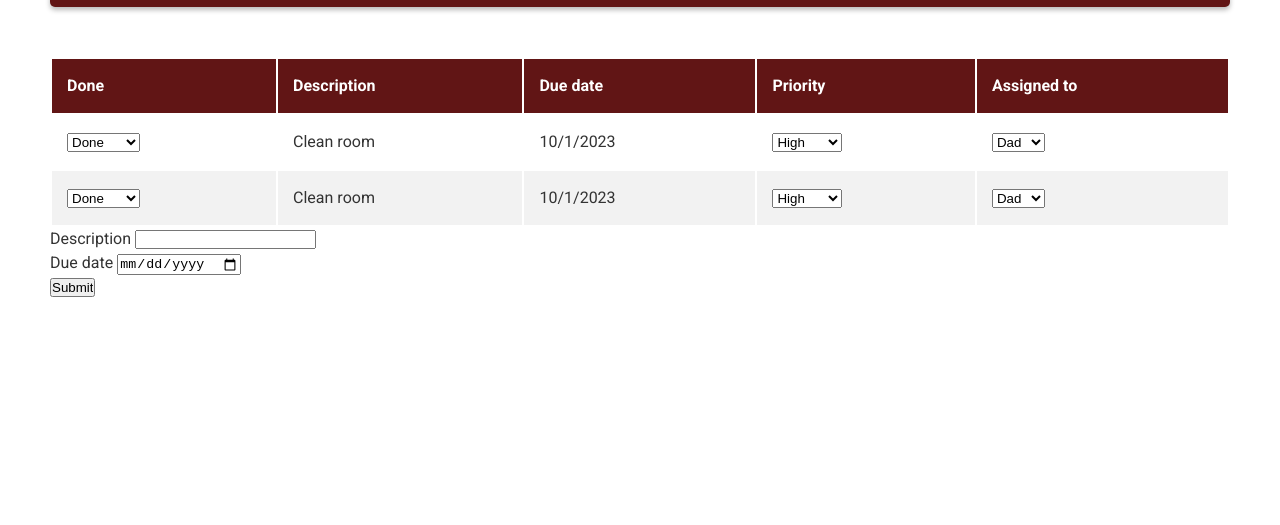
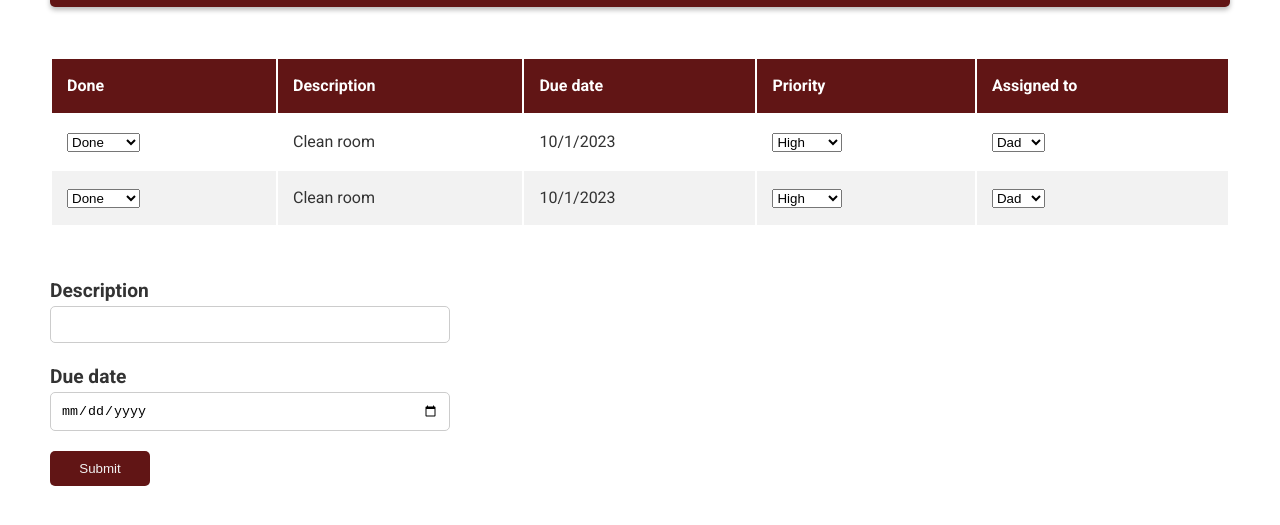
Before and after one commit to DevArtist254/todoList, a plain HTML site: page index.html in a window 1280 px wide. Shown: the part 197-722 px from the top of the page. Drawn offline with Linux system fonts and the light colour scheme.

Commit message:
design form

```diff
--- a/index.html
+++ b/index.html
@@ -97,15 +97,17 @@
 			</table>
 
 			<form id="form">
-                <div class="desc">
+                <div class="form-group">
                     <label for="description">Description</label>
                     <input type="text" id="description">
                 </div>
-                <div class="dueDate">
+                <div class="form-group">
                     <label for="dueDate">Due date</label>
                     <input type="date" id="dueDate">
                 </div>
-                <input type="submit">
+                <button type="submit">
+                    Submit
+                </button>
             </form>
 		</main>
         <script src="./script.js"></script>
--- a/style.css
+++ b/style.css
@@ -103,3 +103,39 @@ th, td {
 tr:nth-child(even) {
 	background-color: #f2f2f2;
 }
+
+form{
+	margin-top: 50px;
+}
+
+label{
+	font-size: 1.2rem;
+	font-weight: 700;
+}
+
+input{
+	width: 400px;
+	padding: 10px;
+	border-radius: 5px;
+	border: 1px solid #ccc;
+	margin-bottom: 20px;
+}
+
+.form-group{
+	display: flex;
+	flex-direction: column;
+}
+
+button{
+	color: #f2f2f2;
+	background-color: #611515;
+	min-width: 100px;
+	padding: 10px;
+	border-radius: 5px;
+	border: none
+}
+
+button:hover{
+	background-color: #611515b9;
+	cursor: pointer;
+}
```
